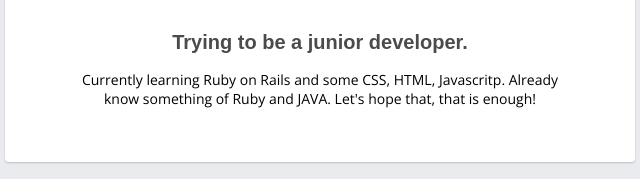
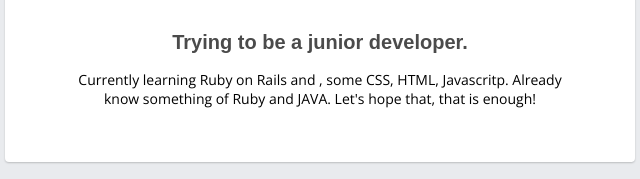
Before and after one commit to franciscoovazevedo/profile, a plain HTML site: page index.html in a window 1280 px wide. Shown: the part 498-677 px from the top of the page, 385-1025 px from the left. Drawn offline with nearby package versions, Linux system fonts and the light colour scheme; a web font is replaced by a local one.

Commit message:
Update index.html

```diff
--- a/index.html
+++ b/index.html
@@ -19,7 +19,7 @@
       <h2>Trying to be a junior developer.</h2>
 
         <p>
-          Currently learning Ruby on Rails and some CSS, HTML, Javascritp. Already know something of Ruby and JAVA. Let's hope that, that is enough!
+          Currently learning Ruby on Rails and , some CSS, HTML, Javascritp. Already know something of Ruby and JAVA. Let's hope that, that is enough!
         </p>
     </div>
     <div class="card text-center">
```
